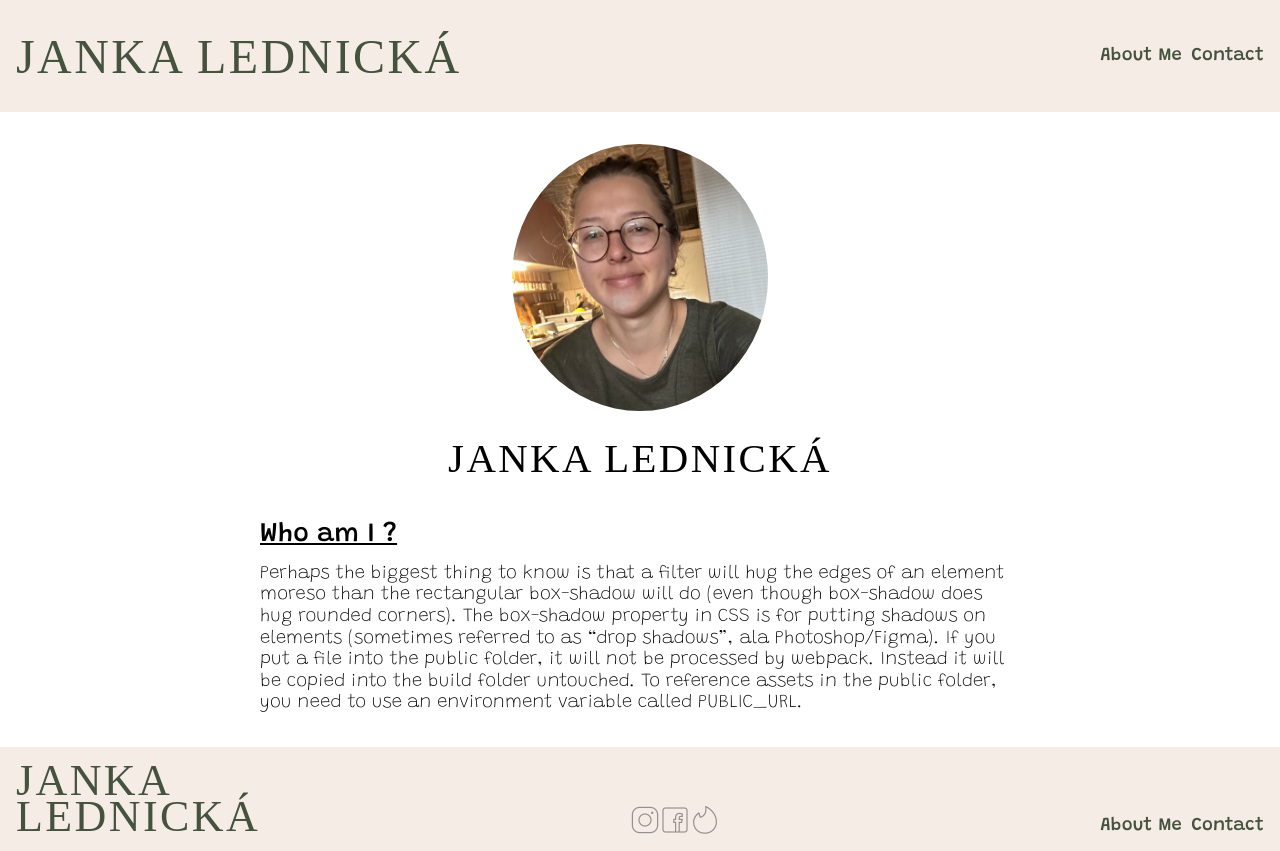
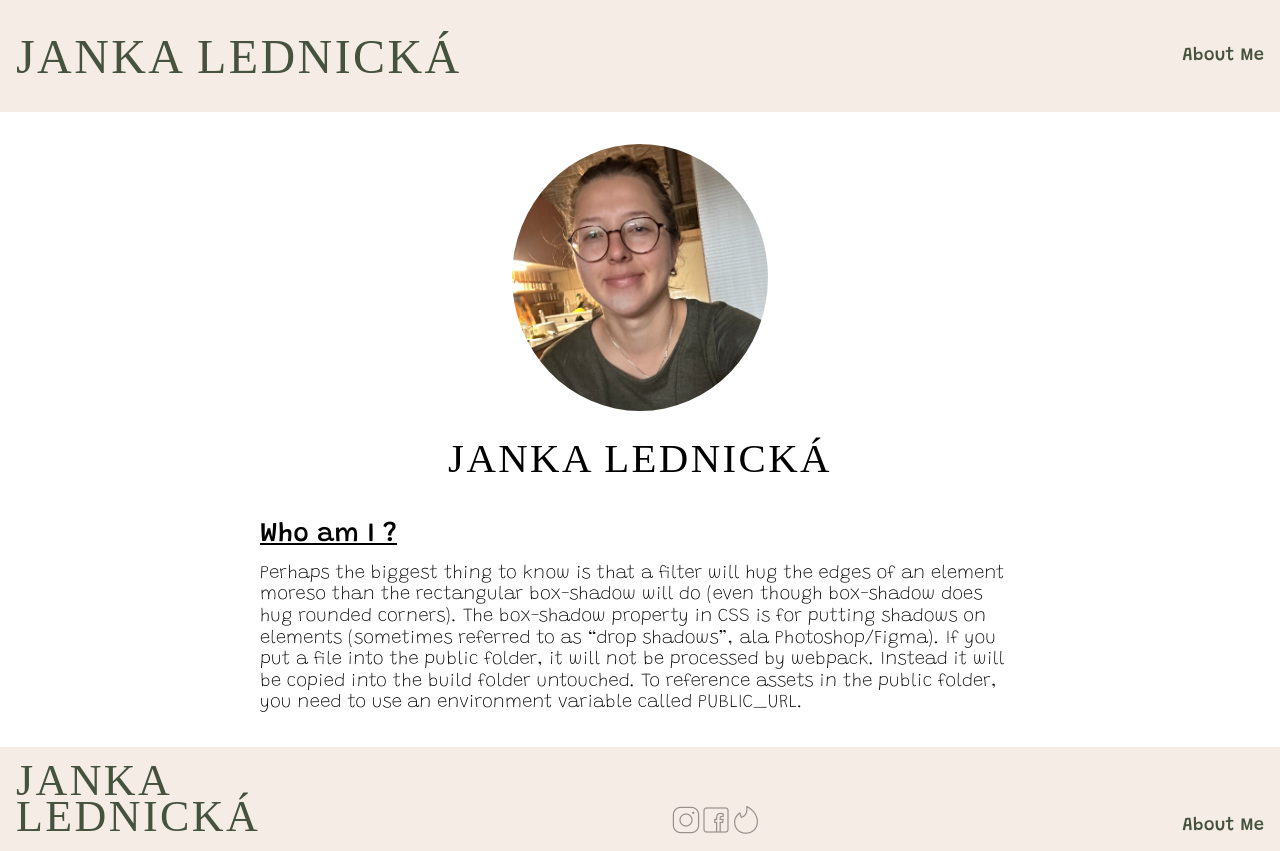
Before and after one commit to unikorm/webblog_forjane, a React (Create React App) app: page /about-me in a window 1280 px wide. Built offline with nearby package versions, Linux system fonts and the light colour scheme; a web font is replaced by a local one.

Commit message:
all is done by now, now i need pindur to say what is wrong and some data to fill it, before that only one little pain in ass is here, centre social media icons in footer to real centre, it is tought to do it, so for now i'am going to another project

```diff
--- a/src/App.js
+++ b/src/App.js
@@ -24,7 +24,6 @@ function App() {
           <Route path="/"  element={<BlogList />} />
           <Route path="/:title" element={<FullArticle />} />
           <Route path="/about-me" element={<AboutMe />} />
-          <Route path="/contacts" element={<Contacts/>} />
         </Routes>
       <Footer />
     </React.Fragment>
--- a/src/components/Footer.js
+++ b/src/components/Footer.js
@@ -27,7 +27,6 @@ const Footer = () => {
             </section>
             <ul>
                 <li onClick={() => handleNavigation("/about-me")} >About Me</li>
-                <li onClick={() => handleNavigation("/contacts")} >Contact</li>
             </ul>
         </footer>
     );
--- a/src/components/Header.js
+++ b/src/components/Header.js
@@ -17,7 +17,6 @@ const Header = () => {
             <nav>
                 <ul>
                     <li onClick={() => handleNavigation("/about-me")} >About Me</li>
-                    <li onClick={() => handleNavigation("/contacts")} >Contact</li>
                 </ul>
             </nav>
         </header>
```
